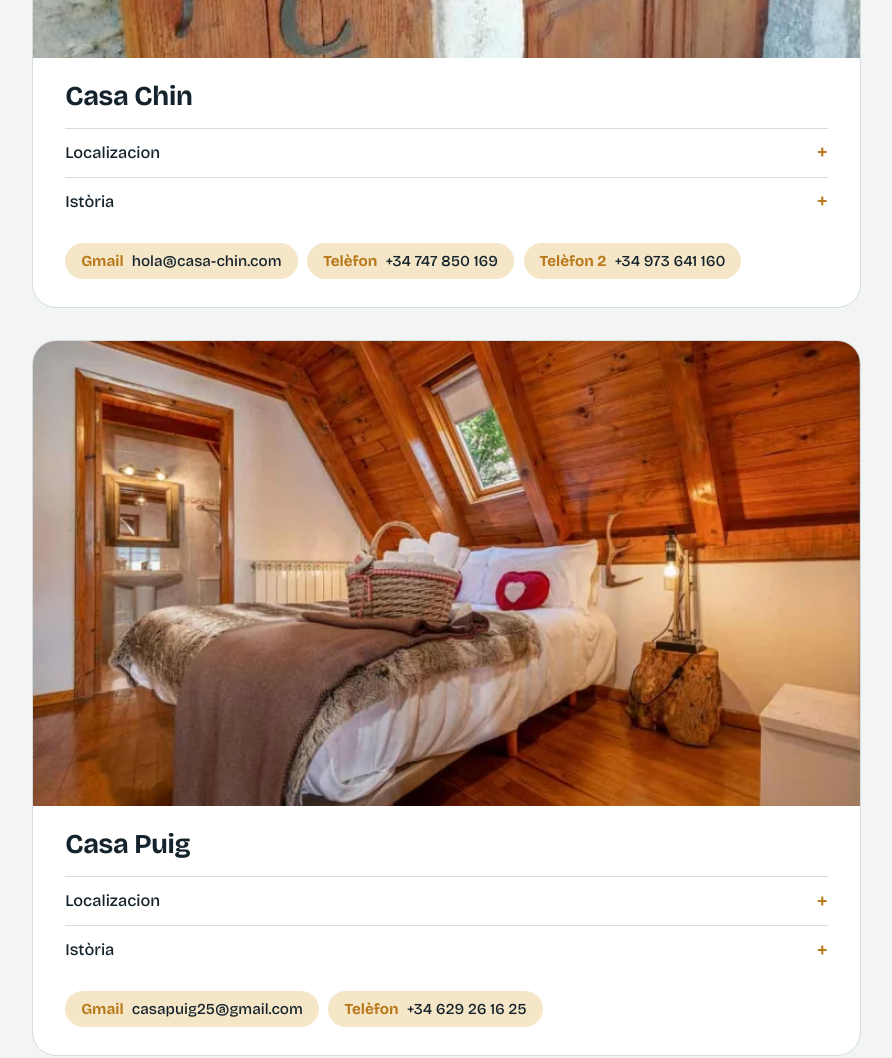
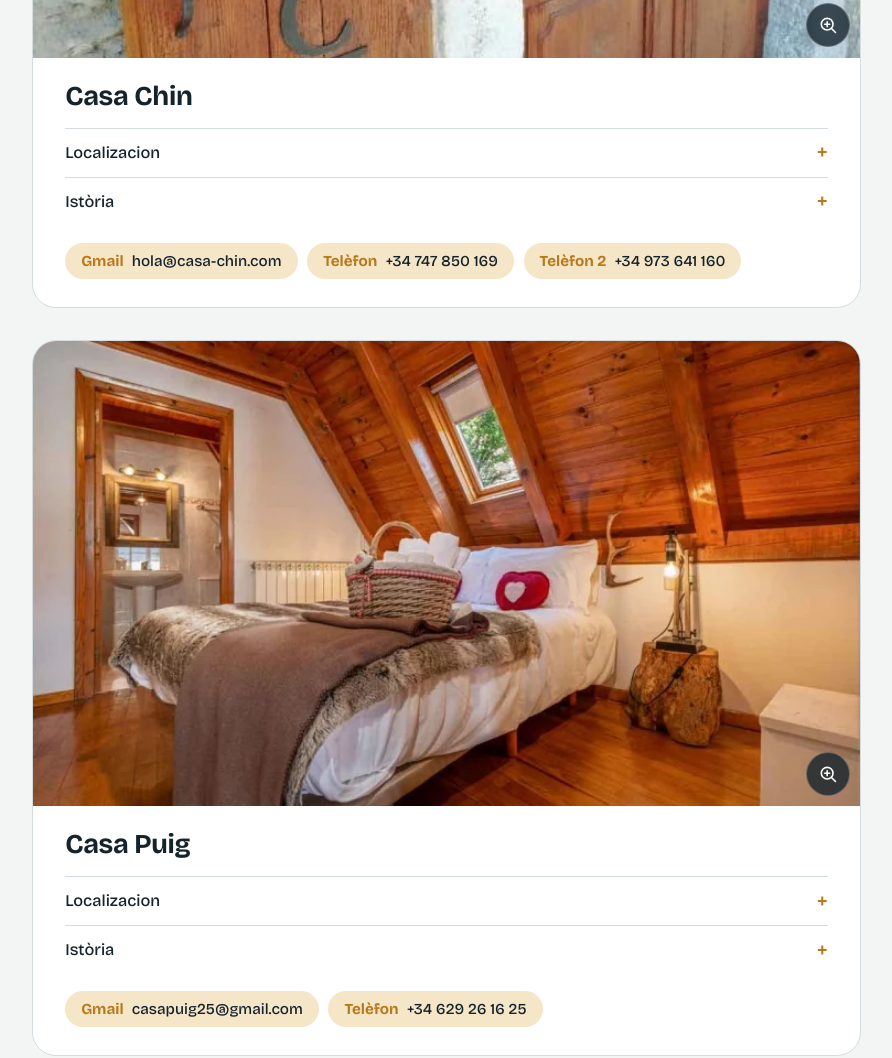
Before and after one commit to ElMarcels/PrototipoAranRural, a plain HTML site: page cases.html in a window 1280 px wide. Shown: the part 1041-2099 px from the top of the page, without its empty margins (323-1215 px from the left). Drawn offline with nearby package versions, Linux system fonts and the light colour scheme.

Commit message:
feat(mobile): añadir botón para ampliar fotos en móvil y tablet
- Botón de zoom en cada foto de casa (solo ≤820px o punteros táctiles)
- Visor a pantalla completa con dialog nativo: cierre por botón, Escape o fondo
- Bloqueo de scroll mientras el visor está abierto y limpieza de src al cerrar
- Bump de assets a ?v=20261117b para invalidar caché

```diff
--- a/anim.js
+++ b/anim.js
@@ -282,6 +282,50 @@
     });
   }
 
+  /* visor de fotos: boton para ampliar en movil y tablet (donde no hay hover) */
+  const zoomables = [...document.querySelectorAll('.casa .frame img')];
+  if (zoomables.length && typeof HTMLDialogElement === 'function') {
+    const box = document.createElement('dialog');
+    box.className = 'lightbox';
+    box.setAttribute('aria-label', 'Foto ampliada');
+    box.innerHTML =
+      '<button type="button" class="lightbox-close" aria-label="Tancar">' +
+        '<svg viewBox="0 0 24 24" aria-hidden="true"><path d="M6 6l12 12M18 6 6 18"/></svg>' +
+      '</button>' +
+      '<img alt="" decoding="async">' +
+      '<p class="lightbox-cap"></p>';
+    document.body.append(box);
+
+    const big = box.querySelector('img');
+    const cap = box.querySelector('.lightbox-cap');
+    const lock = on => document.documentElement.classList.toggle('has-lightbox', on);
+
+    const open = img => {
+      big.src = img.currentSrc || img.src;
+      big.alt = img.alt || '';
+      cap.textContent = img.alt || '';
+      lock(true);
+      box.showModal();
+    };
+
+    zoomables.forEach(img => {
+      const btn = document.createElement('button');
+      btn.type = 'button';
+      btn.className = 'zoom';
+      btn.setAttribute('aria-label', 'Ampliar foto: ' + (img.alt || 'casa'));
+      btn.innerHTML = '<svg viewBox="0 0 24 24" aria-hidden="true"><circle cx="11" cy="11" r="7"/><path d="m16.5 16.5 4.5 4.5M11 8v6M8 11h6"/></svg>';
+      btn.addEventListener('click', () => open(img));
+      img.closest('.frame').append(btn);
+    });
+
+    box.querySelector('.lightbox-close').addEventListener('click', () => box.close());
+    box.addEventListener('click', e => { if (e.target === box) box.close(); });
+    box.addEventListener('close', () => {
+      big.removeAttribute('src');
+      lock(false);
+    });
+  }
+
   /* desvanecimiento suave al navegar a otra pagina */
   addEventListener('click', e => {
     const a = e.target.closest('a');
--- a/cases.html
+++ b/cases.html
@@ -11,7 +11,7 @@
 <link rel="preconnect" href="https://fonts.googleapis.com">
 <link rel="preconnect" href="https://fonts.gstatic.com" crossorigin>
 <link href="https://fonts.googleapis.com/css2?family=Bricolage+Grotesque:wght@500;700;800&family=Source+Serif+4:wght@400;600&display=swap" rel="stylesheet">
-<link rel="stylesheet" href="style.css?v=20261117a">
+<link rel="stylesheet" href="style.css?v=20261117b">
 </head>
 <body>
 <header class="bar">
@@ -175,6 +175,6 @@
 </div>
 </main>
 <footer><strong>AranRural</strong> · Associacion de cases pagés ena Val d’Aran · Web Realitzada per <a href="https://mnartv.es">Marcel Nart Vilches</a> · <a href="https://ruralaran.vercel.app">AranRural</a> © 2026 by <a href="https://example.com">Marcel Nart, Sergi Martí &amp; Arantza Arro</a> is licensed under <a href="https://creativecommons.org/licenses/by-nc-nd/4.0/">CC BY-NC-ND 4.0</a><img src="https://mirrors.creativecommons.org/presskit/icons/cc.svg" alt="" style="max-width: 1em;max-height:1em;margin-left: .2em;"><img src="https://mirrors.creativecommons.org/presskit/icons/by.svg" alt="" style="max-width: 1em;max-height:1em;margin-left: .2em;"><img src="https://mirrors.creativecommons.org/presskit/icons/nc.svg" alt="" style="max-width: 1em;max-height:1em;margin-left: .2em;"><img src="https://mirrors.creativecommons.org/presskit/icons/nd.svg" alt="" style="max-width: 1em;max-height:1em;margin-left: .2em;"></footer>
-<script src="anim.js?v=20261117a" defer></script>
+<script src="anim.js?v=20261117b" defer></script>
 </body>
 </html>
--- a/style.css
+++ b/style.css
@@ -75,6 +75,22 @@ a{color:inherit}
 .frame img{position:absolute;inset:0;width:100%;height:100%;object-fit:cover}
 .frame > span{position:relative;z-index:2;display:grid;justify-items:center;gap:.4rem;font:500 .9rem var(--display);text-align:center;padding:1rem}
 .frame svg{width:2.6rem;height:2.6rem;stroke:currentColor;fill:none;stroke-width:1.5}
+
+/* boton para ampliar la foto: solo donde no hay hover (movil y tablet) */
+.frame .zoom{position:absolute;right:.65rem;bottom:.65rem;z-index:4;display:none;align-items:center;justify-content:center;width:2.75rem;height:2.75rem;padding:0;border:1px solid #ffffff40;border-radius:99px;background:#12202ac7;color:#fff;cursor:pointer;transition:transform .2s ease,background .2s ease;-webkit-backdrop-filter:blur(6px);backdrop-filter:blur(6px)}
+.frame .zoom svg{width:1.25rem;height:1.25rem;stroke:currentColor;fill:none;stroke-width:1.9;stroke-linecap:round;stroke-linejoin:round}
+.frame .zoom:active{transform:scale(.92);background:#12202ae6}
+@media (max-width:820px),(hover:none),(pointer:coarse){.frame .zoom{display:inline-flex}}
+
+/* visor a pantalla completa de la foto ampliada */
+.lightbox{width:100%;max-width:none;height:100%;max-height:none;margin:0;padding:0;border:0;background:#0a1217f5;color:#fff;overflow:hidden}
+.lightbox[open]{display:flex;flex-direction:column;align-items:center;justify-content:center;gap:.75rem;padding:calc(env(safe-area-inset-top,0px) + 4rem) 1rem calc(env(safe-area-inset-bottom,0px) + 1.5rem)}
+.lightbox::backdrop{background:#0a1217d9}
+.lightbox img{max-width:100%;max-height:calc(100% - 3rem);width:auto;height:auto;object-fit:contain;border-radius:.5rem}
+.lightbox-cap{margin:0;max-width:34rem;font:500 .9rem/1.4 var(--display);color:#dbe4e4;text-align:center;overflow-wrap:anywhere}
+.lightbox-close{position:absolute;top:calc(env(safe-area-inset-top,0px) + .75rem);right:.85rem;z-index:1;display:inline-flex;align-items:center;justify-content:center;width:2.75rem;height:2.75rem;padding:0;border:1px solid #ffffff40;border-radius:99px;background:#12202ac7;color:#fff;cursor:pointer;-webkit-backdrop-filter:blur(6px);backdrop-filter:blur(6px)}
+.lightbox-close svg{width:1.3rem;height:1.3rem;stroke:currentColor;fill:none;stroke-width:2;stroke-linecap:round}
+html.has-lightbox,html.has-lightbox body{overflow:hidden}
 
 /* cases */
 .cases{display:grid;grid-template-columns:13rem 1fr;gap:clamp(1.5rem,4vw,3.5rem);max-width:74rem;margin:auto;padding:3rem clamp(1rem,4vw,3rem) 5rem}
```
Also changed, not shown: index.html (+2 -2 lines).
